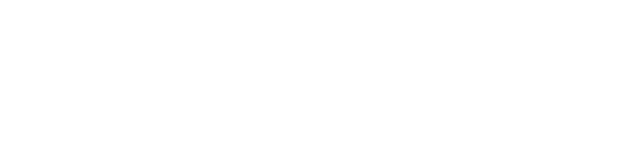
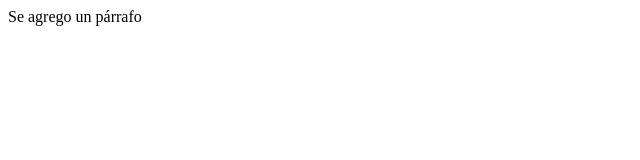
Before and after one commit to Gast0nEnriqueDiaz/pruebaVisualStudio, a plain HTML site: page index.html in a window 1280 px wide. Shown: the whole page, without its empty margins (0-640 px from the left). Drawn offline with Linux system fonts and the light colour scheme.

Commit message:
Se agrego un párrafo al archivo index

```diff
--- a/index.html
+++ b/index.html
@@ -3,6 +3,6 @@
         <title>Página de prueba</title>
     </head>
     <body>
-
+        <p>Se agrego un párrafo</p>
     </body>
 </html>
```
